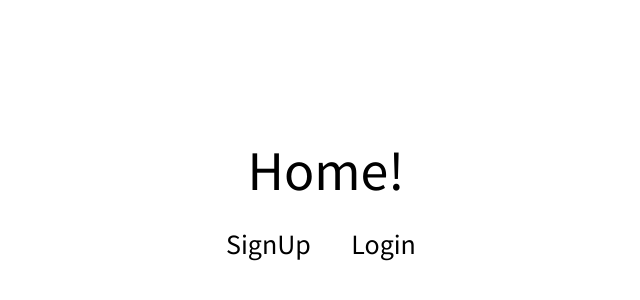
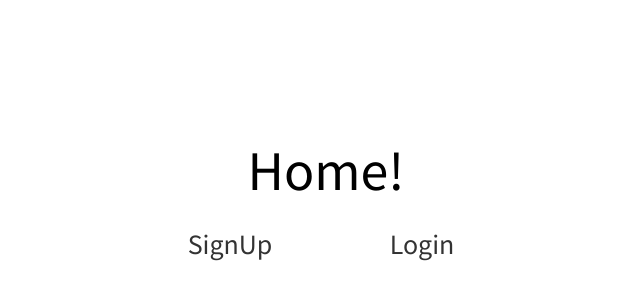
Before and after one commit to wjdgus1122/Login_project, a React (Create React App) app: page /signup in a window 1280 px wide. Shown: the part 182-482 px from the top of the page, without its empty margins (314-954 px from the left). Built offline with nearby package versions, Linux system fonts and the light colour scheme.

Commit message:
Home link fix

```diff
--- a/src/App.js
+++ b/src/App.js
@@ -8,8 +8,8 @@ import { Globalstyle } from "./style/Globalstyle";
 function App() {
   return (
     <HelmetProvider>
-      <Globalstyle />
       <Router>
+        <Globalstyle />
         <Routes>
           <Route path="/" element={<Home />} />
           <Route path="/login" element={<Login />} />
--- a/src/components/Home.js
+++ b/src/components/Home.js
@@ -1,3 +1,4 @@
+import { Link } from "react-router-dom";
 import styled from "styled-components";
 
 const HomeWrap = styled.div`
@@ -22,16 +23,24 @@ const BtnWrap = styled.div`
   width: 100%;
   height: 100px;
   display: flex;
-  justify-content: center;
+  justify-content: space-around;
   align-items: center;
+  & a {
+    width: 30%;
+    height: 50px;
+    display: flex;
+    justify-content: center;
+    align-items: center;
+  }
 `;
 const Btn = styled.div`
-  width: 30%;
-  height: 50px;
+  width: 100%;
+  height: 100%;
   display: flex;
   justify-content: center;
   align-items: center;
   font-size: 25px;
+  color: #333;
   cursor: pointer;
   transition: 0.5s;
   &:hover {
@@ -47,8 +56,12 @@ export const Home = () => {
       <Con>
         <Text>Home!</Text>
         <BtnWrap>
-          <Btn link={"/signup"}>SignUp</Btn>
-          <Btn link={"/login"}>Login</Btn>
+          <Link to={"/signup"}>
+            <Btn>SignUp</Btn>
+          </Link>
+          <Link to={"/login"}>
+            <Btn>Login</Btn>
+          </Link>
         </BtnWrap>
       </Con>
     </HomeWrap>
```
